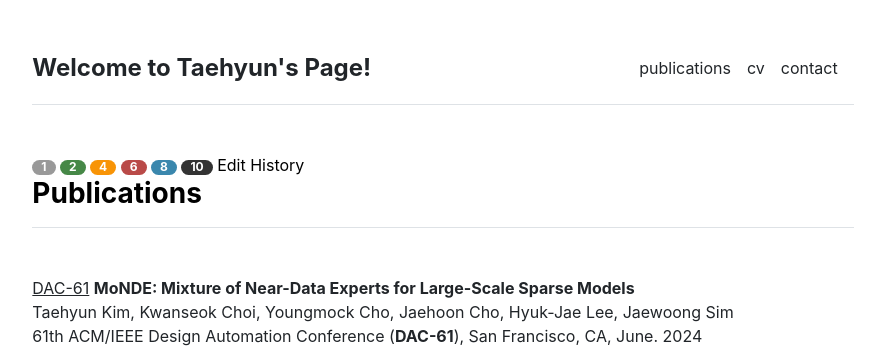
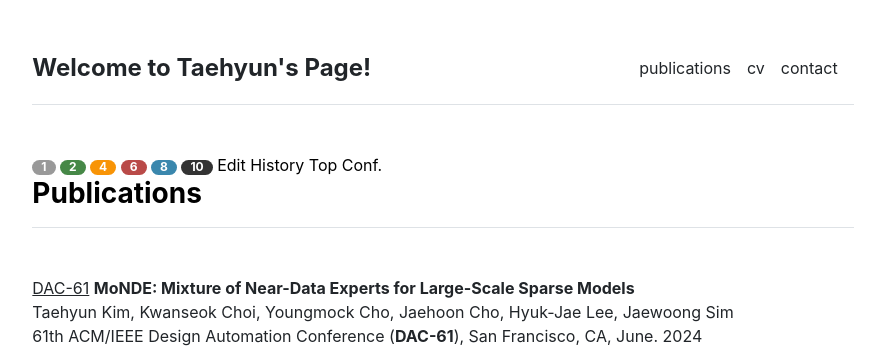
Before and after one commit to taehyunzzz/taehyunzzz.github.io, a Jekyll site: the page built from publications.md, in a window 1280 px wide. Shown: the top 348 px of the page, without its empty margins (197-1082 px from the left). Built offline with Jekyll 4.4.1, drawn with Linux system fonts in a browser that asks for light colours.

Commit message:
DEBUG: test41

```diff
--- a/_includes/publications.html
+++ b/_includes/publications.html
@@ -66,6 +66,7 @@
 <span class="badge badge-inverse">10</span>
 
 <span class="label label-default">Edit History</span>
+<span class="papericon toptier">Top Conf.</span>
 
 
 
```
